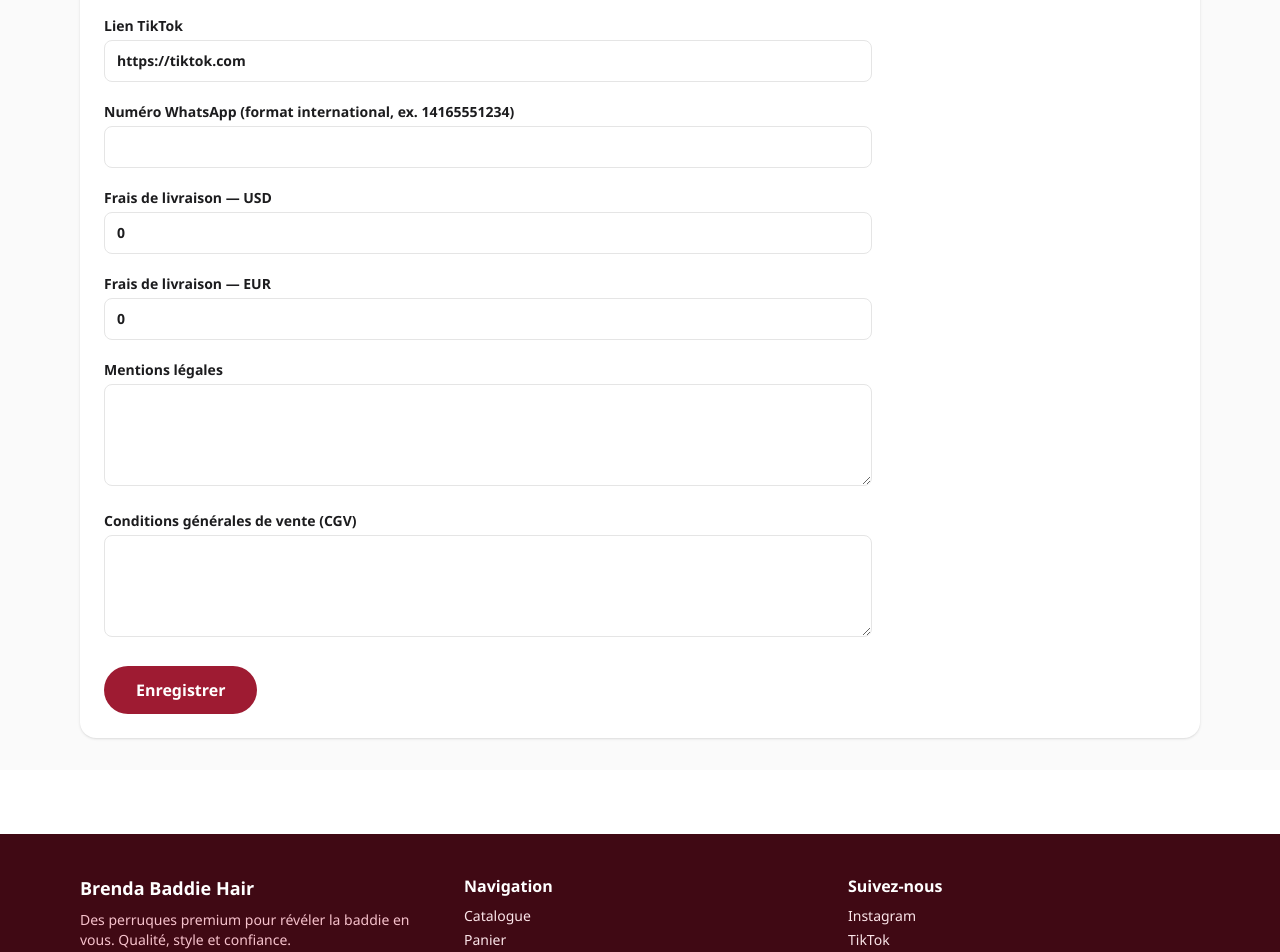
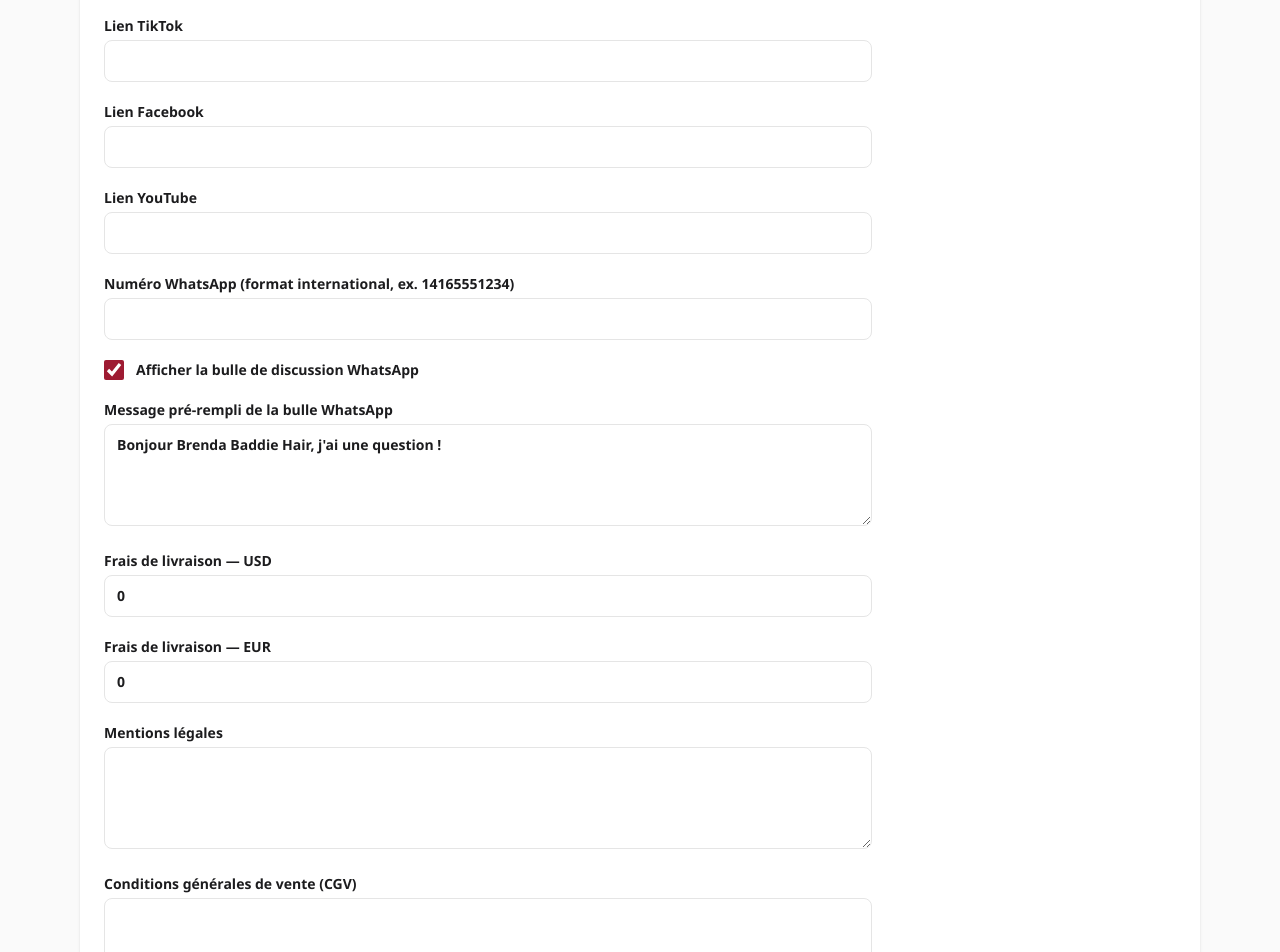
Before and after one commit to SteveRuben/brenda-baddie-hair, a Next.js app: page /admin/parametres in a window 1280 px wide. Shown: the part 880-1832 px from the top of the page. Built offline with nearby package versions, Linux system fonts and the light colour scheme; no server answers; the database is empty; sample sign-in values are in the browser's storage.

Commit message:
Icônes réseaux sociaux configurables dans le footer et bulle WhatsApp flottante

```diff
--- a/src/app/layout.tsx
+++ b/src/app/layout.tsx
@@ -3,6 +3,7 @@ import { SessionProvider } from "next-auth/react";
 import { CartProvider } from "@/lib/cart";
 import Header from "@/components/Header";
 import Footer from "@/components/Footer";
+import WhatsappChat from "@/components/WhatsappChat";
 import "./globals.css";
 
 export const metadata: Metadata = {
@@ -20,6 +21,7 @@ export default function RootLayout({ children }: { children: React.ReactNode })
             <Header />
             <main className="min-h-[70vh]">{children}</main>
             <Footer />
+            <WhatsappChat />
           </CartProvider>
         </SessionProvider>
       </body>
--- a/src/components/Footer.tsx
+++ b/src/components/Footer.tsx
@@ -1,9 +1,29 @@
 import Link from "next/link";
 import { getSettings } from "@/lib/settings";
+import {
+  InstagramIcon,
+  TiktokIcon,
+  FacebookIcon,
+  YoutubeIcon,
+  WhatsappIcon,
+} from "./SocialIcons";
 
 export default async function Footer() {
   const settings = await getSettings();
   const whatsapp = settings.whatsappNumber || process.env.NEXT_PUBLIC_WHATSAPP_NUMBER;
+
+  const socials = [
+    { label: "Instagram", href: settings.instagramUrl, Icon: InstagramIcon },
+    { label: "TikTok", href: settings.tiktokUrl, Icon: TiktokIcon },
+    { label: "Facebook", href: settings.facebookUrl, Icon: FacebookIcon },
+    { label: "YouTube", href: settings.youtubeUrl, Icon: YoutubeIcon },
+    {
+      label: "WhatsApp",
+      href: whatsapp ? `https://wa.me/${whatsapp}` : "",
+      Icon: WhatsappIcon,
+    },
+  ].filter((s) => s.href);
+
   return (
     <footer className="mt-16 bg-brand-900 text-brand-100">
       <div className="mx-auto grid max-w-6xl gap-8 px-4 py-10 md:grid-cols-3">
@@ -31,30 +51,21 @@ export default async function Footer() {
         </div>
         <div id="contact">
           <p className="font-bold text-white">Suivez-nous</p>
-          <ul className="mt-2 space-y-1 text-sm">
-            <li>
-              <a href={settings.instagramUrl} target="_blank" rel="noreferrer" className="hover:text-white">
-                Instagram
+          <div className="mt-3 flex items-center gap-4">
+            {socials.map(({ label, href, Icon }) => (
+              <a
+                key={label}
+                href={href}
+                target="_blank"
+                rel="noreferrer"
+                aria-label={label}
+                title={label}
+                className="text-brand-200 transition hover:text-white"
+              >
+                <Icon size={20} />
               </a>
-            </li>
-            <li>
-              <a href={settings.tiktokUrl} target="_blank" rel="noreferrer" className="hover:text-white">
-                TikTok
-              </a>
-            </li>
-            {whatsapp && (
-              <li>
-                <a
-                  href={`https://wa.me/${whatsapp}`}
-                  target="_blank"
-                  rel="noreferrer"
-                  className="hover:text-white"
-                >
-                  WhatsApp
-                </a>
-              </li>
-            )}
-          </ul>
+            ))}
+          </div>
         </div>
       </div>
       <div className="border-t border-brand-800 py-4 text-center text-xs text-brand-200">
--- a/src/components/SettingsForm.tsx
+++ b/src/components/SettingsForm.tsx
@@ -2,7 +2,7 @@
 
 import { useState } from "react";
 
-const FIELDS: { key: string; label: string; type: "text" | "textarea" | "number" }[] = [
+const FIELDS: { key: string; label: string; type: "text" | "textarea" | "number" | "checkbox" }[] = [
   { key: "siteName", label: "Nom de la boutique", type: "text" },
   { key: "heroTitle", label: "Titre bannière d'accueil", type: "text" },
   { key: "heroSubtitle", label: "Sous-titre bannière d'accueil", type: "textarea" },
@@ -10,7 +10,11 @@ const FIELDS: { key: string; label: string; type: "text" | "textarea" | "number"
   { key: "aboutText", label: "Texte section À propos", type: "textarea" },
   { key: "instagramUrl", label: "Lien Instagram", type: "text" },
   { key: "tiktokUrl", label: "Lien TikTok", type: "text" },
+  { key: "facebookUrl", label: "Lien Facebook", type: "text" },
+  { key: "youtubeUrl", label: "Lien YouTube", type: "text" },
   { key: "whatsappNumber", label: "Numéro WhatsApp (format international, ex. 14165551234)", type: "text" },
+  { key: "whatsappChatEnabled", label: "Afficher la bulle de discussion WhatsApp", type: "checkbox" },
+  { key: "whatsappChatMessage", label: "Message pré-rempli de la bulle WhatsApp", type: "textarea" },
   { key: "shippingFeeUSD", label: "Frais de livraison — USD", type: "number" },
   { key: "shippingFeeEUR", label: "Frais de livraison — EUR", type: "number" },
   { key: "legalMentions", label: "Mentions légales", type: "textarea" },
@@ -47,7 +51,23 @@ export default function SettingsForm({ initial }: { initial: Record<string, stri
   return (
     <form onSubmit={save} className="max-w-3xl">
       <div className="grid gap-5">
-        {FIELDS.map((f) => (
+        {FIELDS.map((f) =>
+          f.type === "checkbox" ? (
+            <label
+              key={f.key}
+              className="flex cursor-pointer items-center gap-3 text-sm font-semibold"
+            >
+              <input
+                type="checkbox"
+                className="h-5 w-5 accent-brand-600"
+                checked={form[f.key] === "true"}
+                onChange={(e) =>
+                  setForm({ ...form, [f.key]: e.target.checked ? "true" : "false" })
+                }
+              />
+              {f.label}
+            </label>
+          ) : (
             <label key={f.key} className="block text-sm font-semibold">
               {f.label}
               {f.type === "textarea" ? (
@@ -68,7 +88,8 @@ export default function SettingsForm({ initial }: { initial: Record<string, stri
                 />
               )}
             </label>
-        ))}
+          )
+        )}
       </div>
       <div className="mt-6 flex items-center gap-3">
         <button
--- /dev/null
+++ b/src/components/SocialIcons.tsx
@@ -0,0 +1,73 @@
+// Icônes des réseaux sociaux en SVG inline, style "stroke" cohérent
+// (lucide-react 1.x ne fournit plus les icônes de marque Instagram /
+// Facebook / YouTube / TikTok / WhatsApp).
+
+type IconProps = {
+  size?: number;
+  className?: string;
+};
+
+function svgProps(size: number, className?: string) {
+  return {
+    width: size,
+    height: size,
+    viewBox: "0 0 24 24",
+    fill: "none",
+    stroke: "currentColor",
+    strokeWidth: 2,
+    strokeLinecap: "round" as const,
+    strokeLinejoin: "round" as const,
+    className,
+    "aria-hidden": true,
+  };
+}
+
+export function InstagramIcon({ size = 20, className }: IconProps) {
+  return (
+    <svg {...svgProps(size, className)}>
+      <rect width="20" height="20" x="2" y="2" rx="5" ry="5" />
+      <path d="M16 11.37A4 4 0 1 1 12.63 8 4 4 0 0 1 16 11.37z" />
+      <line x1="17.5" x2="17.51" y1="6.5" y2="6.5" />
+    </svg>
+  );
+}
+
+export function TiktokIcon({ size = 20, className }: IconProps) {
+  return (
+    <svg {...svgProps(size, className)}>
+      <path d="M9 18V5l12-2v13" />
+      <circle cx="6" cy="18" r="3" />
+      <circle cx="18" cy="16" r="3" />
+    </svg>
+  );
+}
+
+export function FacebookIcon({ size = 20, className }: IconProps) {
+  return (
+    <svg {...svgProps(size, className)}>
+      <path d="M18 2h-3a5 5 0 0 0-5 5v3H7v4h3v8h4v-8h3l1-4h-4V7a1 1 0 0 1 1-1h3z" />
+    </svg>
+  );
+}
+
+export function YoutubeIcon({ size = 20, className }: IconProps) {
+  return (
+    <svg {...svgProps(size, className)}>
+      <path d="M2.5 17a24.12 24.12 0 0 1 0-10 2 2 0 0 1 1.4-1.4 49.56 49.56 0 0 1 16.2 0A2 2 0 0 1 21.5 7a24.12 24.12 0 0 1 0 10 2 2 0 0 1-1.4 1.4 49.55 49.55 0 0 1-16.2 0A2 2 0 0 1 2.5 17" />
+      <path d="m10 15 5-3-5-3z" />
+    </svg>
+  );
+}
+
+export function WhatsappIcon({ size = 20, className }: IconProps) {
+  return (
+    <svg {...svgProps(size, className)}>
+      {/* Bulle de discussion */}
+      <path d="M21 11.5a8.38 8.38 0 0 1-.9 3.8 8.5 8.5 0 0 1-7.6 4.7 8.38 8.38 0 0 1-3.8-.9L3 21l1.9-5.7a8.38 8.38 0 0 1-.9-3.8 8.5 8.5 0 0 1 4.7-7.6 8.38 8.38 0 0 1 3.8-.9h.5a8.48 8.48 0 0 1 8 8v.5z" />
+      {/* Combiné téléphonique, réduit et centré */}
+      <g transform="translate(7.6 7.6) scale(0.37)">
+        <path d="M22 16.92v3a2 2 0 0 1-2.18 2 19.79 19.79 0 0 1-8.63-3.07 19.5 19.5 0 0 1-6-6 19.79 19.79 0 0 1-3.07-8.67A2 2 0 0 1 4.11 2h3a2 2 0 0 1 2 1.72 12.84 12.84 0 0 0 .7 2.81 2 2 0 0 1-.45 2.11L8.09 9.91a16 16 0 0 0 6 6l1.27-1.27a2 2 0 0 1 2.11-.45 12.84 12.84 0 0 0 2.81.7A2 2 0 0 1 22 16.92z" />
+      </g>
+    </svg>
+  );
+}
--- /dev/null
+++ b/src/components/WhatsappChat.tsx
@@ -0,0 +1,13 @@
+import { getSettings, SETTING_DEFAULTS } from "@/lib/settings";
+import WhatsappChatButton from "./WhatsappChatButton";
+
+export default async function WhatsappChat() {
+  const settings = await getSettings();
+  const number = settings.whatsappNumber || process.env.NEXT_PUBLIC_WHATSAPP_NUMBER;
+  const enabled = (settings.whatsappChatEnabled ?? "true") === "true";
+  if (!number || !enabled) return null;
+  const message =
+    settings.whatsappChatMessage || SETTING_DEFAULTS.whatsappChatMessage;
+  const href = `https://wa.me/${number}?text=${encodeURIComponent(message)}`;
+  return <WhatsappChatButton href={href} />;
+}
--- /dev/null
+++ b/src/components/WhatsappChatButton.tsx
@@ -0,0 +1,21 @@
+"use client";
+
+import { usePathname } from "next/navigation";
+import { WhatsappIcon } from "./SocialIcons";
+
+export default function WhatsappChatButton({ href }: { href: string }) {
+  const pathname = usePathname();
+  if (pathname?.startsWith("/admin")) return null;
+  return (
+    <a
+      href={href}
+      target="_blank"
+      rel="noreferrer"
+      aria-label="Discuter avec nous sur WhatsApp"
+      title="Discuter avec nous sur WhatsApp"
+      className="fixed bottom-6 right-6 z-50 flex h-14 w-14 items-center justify-center rounded-full bg-[#25D366] text-white shadow-lg transition hover:scale-105"
+    >
+      <WhatsappIcon size={28} />
+    </a>
+  );
+}
--- a/src/lib/settings.ts
+++ b/src/lib/settings.ts
@@ -8,9 +8,13 @@ export const SETTING_DEFAULTS: Record<string, string> = {
   aboutTitle: "Notre histoire",
   aboutText:
     "Brenda Baddie Hair est née d'une passion : offrir des perruques d'exception qui subliment chaque femme. Chaque modèle est sélectionné avec exigence pour sa qualité, son confort et son style.",
-  instagramUrl: "https://instagram.com",
-  tiktokUrl: "https://tiktok.com",
+  instagramUrl: "",
+  tiktokUrl: "",
+  facebookUrl: "",
+  youtubeUrl: "",
   whatsappNumber: "",
+  whatsappChatEnabled: "true",
+  whatsappChatMessage: "Bonjour Brenda Baddie Hair, j'ai une question !",
   shippingFeeUSD: "0",
   shippingFeeEUR: "0",
   legalMentions: "",
```
Lines whose indentation alone changed are shown as unchanged.
